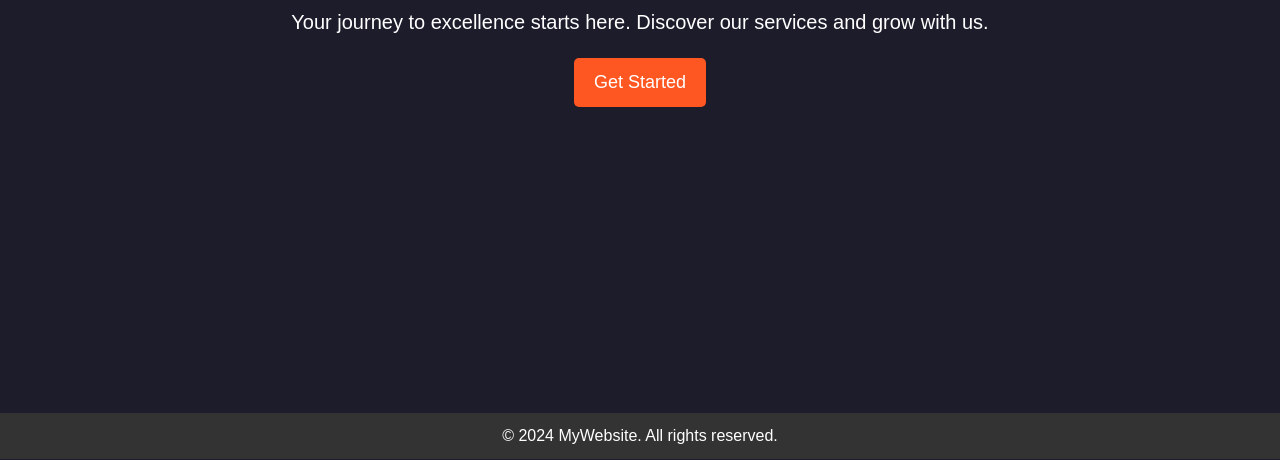
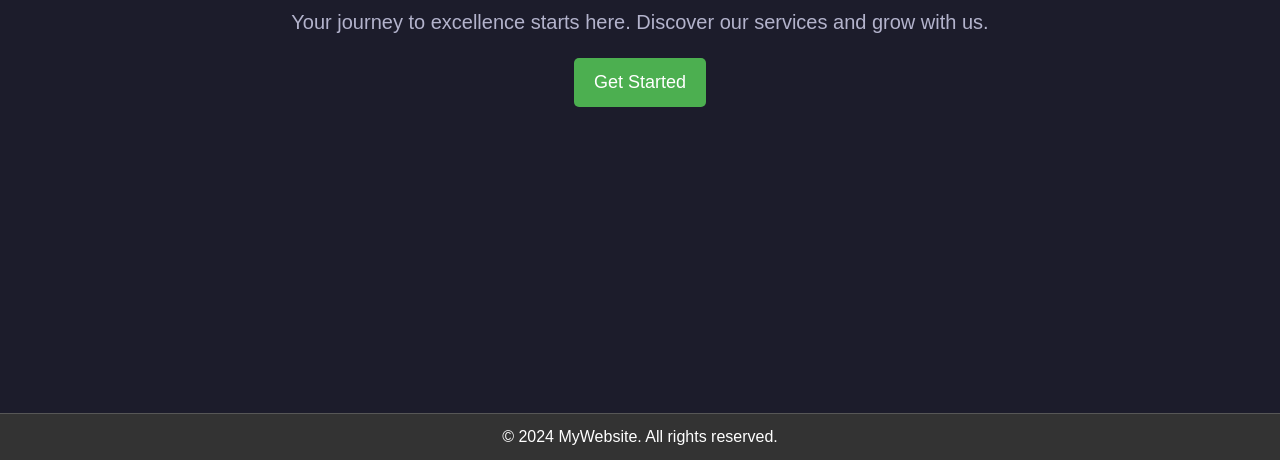
Before and after one commit to menapiqah/afiqahprofile, a plain HTML site: page index.html in a window 1280 px wide. Shown: the part 445-905 px from the top of the page. Drawn offline with Linux system fonts and the light colour scheme.

Commit message:
Update style.css

```diff
--- a/style.css
+++ b/style.css
@@ -8,8 +8,9 @@
 body {
     font-family: Arial, sans-serif;
     line-height: 1.6;
-    background-color: #1c1c2b;
-    color: #333;
+    background-color: #1c1c2b; /* Dark background for overall page */
+    color: #fff; /* Default text color */
+    margin: 0;
 }
 
 a {
@@ -60,7 +61,7 @@ header {
 
 /* Hero Section */
 .hero {
-    background: url('hero-image.jpg') no-repeat center center/cover;
+    background: #1c1c2b; /* Calm dark background */
     height: 100vh;
     display: flex;
     justify-content: center;
@@ -72,18 +73,20 @@ header {
 .hero-content h1 {
     font-size: 48px;
     margin-bottom: 10px;
+    color: #d4d4f7; /* Light calm color for contrast */
 }
 
 .hero-content p {
     font-size: 20px;
     margin-bottom: 20px;
+    color: #b3b3cc; /* Muted light text color */
 }
 
 .btn {
     display: inline-block;
     padding: 10px 20px;
     font-size: 18px;
-    background-color: #ff5722;
+    background-color: #4caf50; /* Calm green button */
     color: #fff;
     border: none;
     border-radius: 5px;
@@ -91,7 +94,7 @@ header {
 }
 
 .btn:hover {
-    background-color: #e64a19;
+    background-color: #388e3c; /* Slightly darker green */
 }
 
 /* Footer */
@@ -103,4 +106,5 @@ footer {
     position: relative;
     bottom: 0;
     width: 100%;
+    border-top: 1px solid #575757;
 }
```
